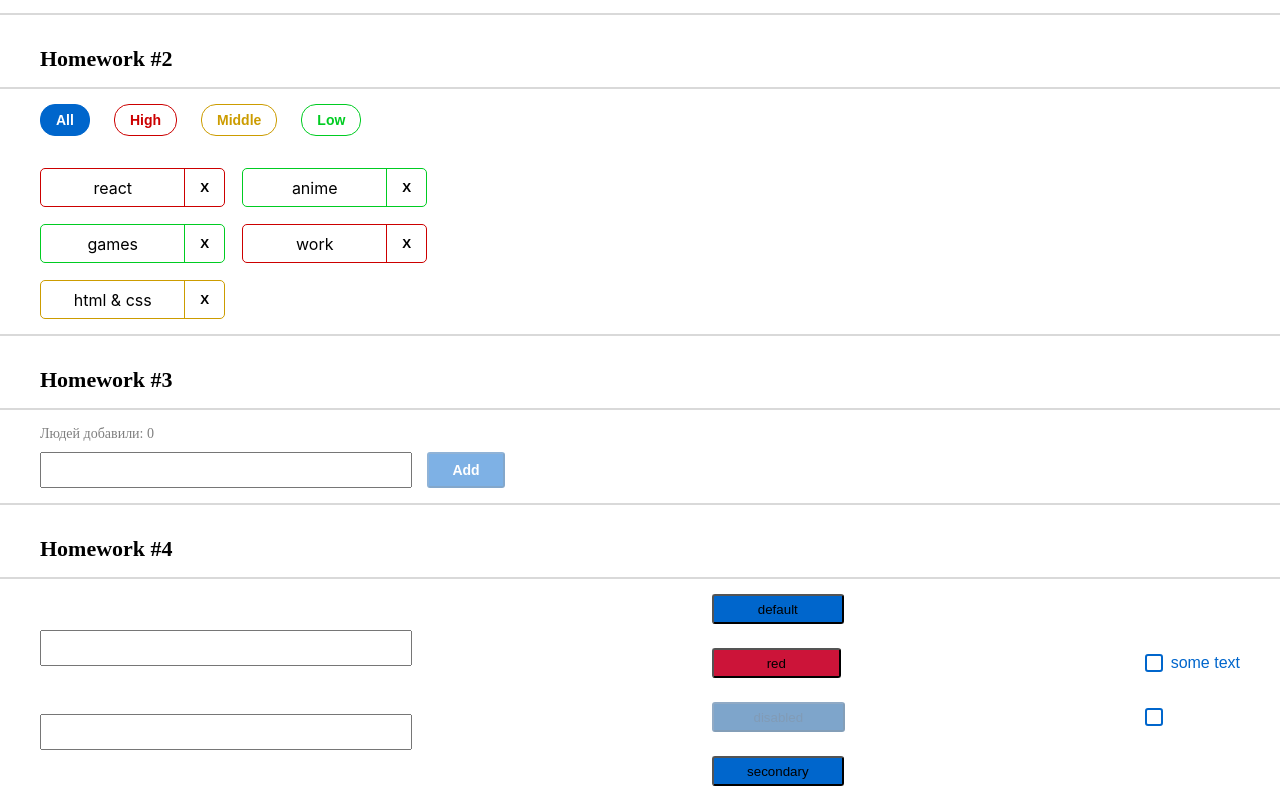
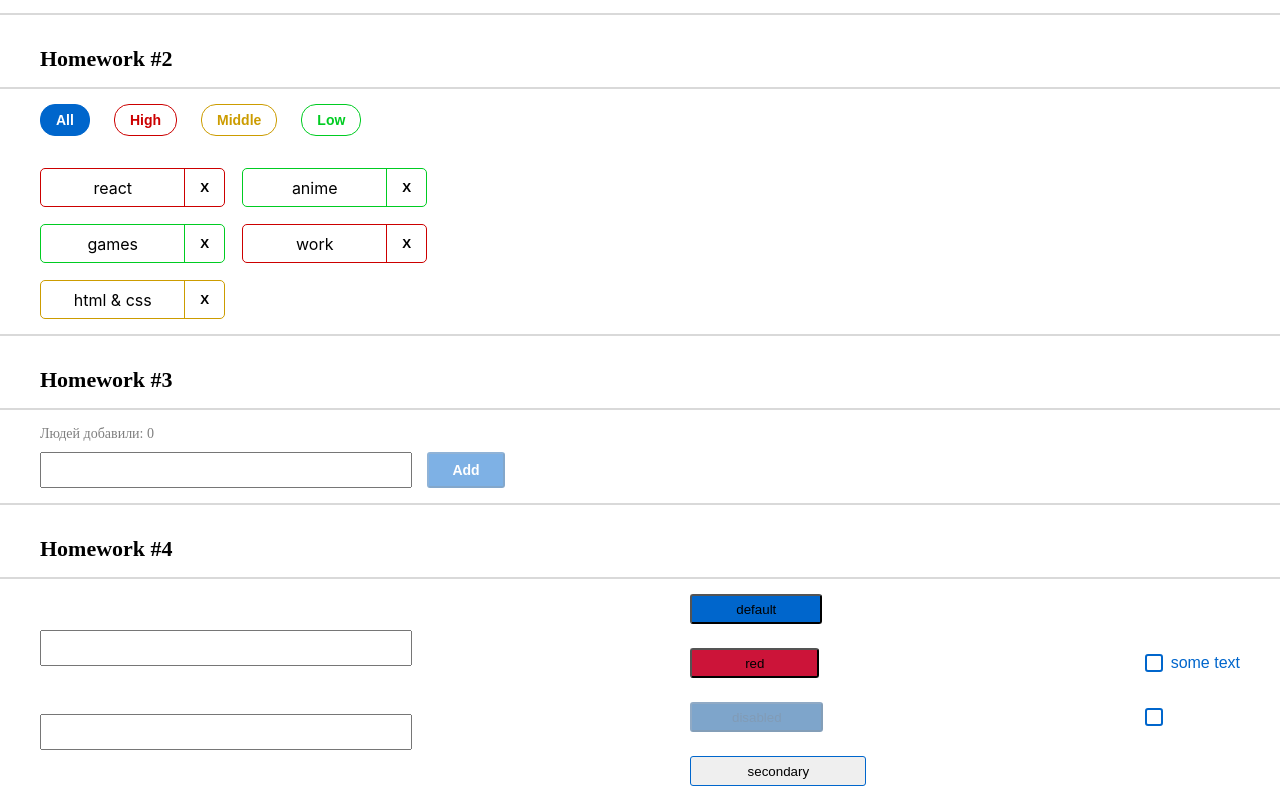
Before and after one commit to Seidali001/hws2-master, a React (Create React App) app: page / in a window 1280 px wide. Shown: the part 275-1061 px from the top of the page. Built offline with nearby package versions, Linux system fonts and the light colour scheme.

Commit message:
Described the types of hooks, props, arrays and functions. And added the logic of some functions. And displayed some incoming data.

```diff
--- a/src/s2-homeworks/hw04/Stand.tsx
+++ b/src/s2-homeworks/hw04/Stand.tsx
@@ -69,7 +69,7 @@ const Stand = () => {
                     <SuperButton
                         id={'hw4-super-button-secondary'}
 
-
+                        xType={'secondary'}
                     >
                         secondary
                     </SuperButton>
```
